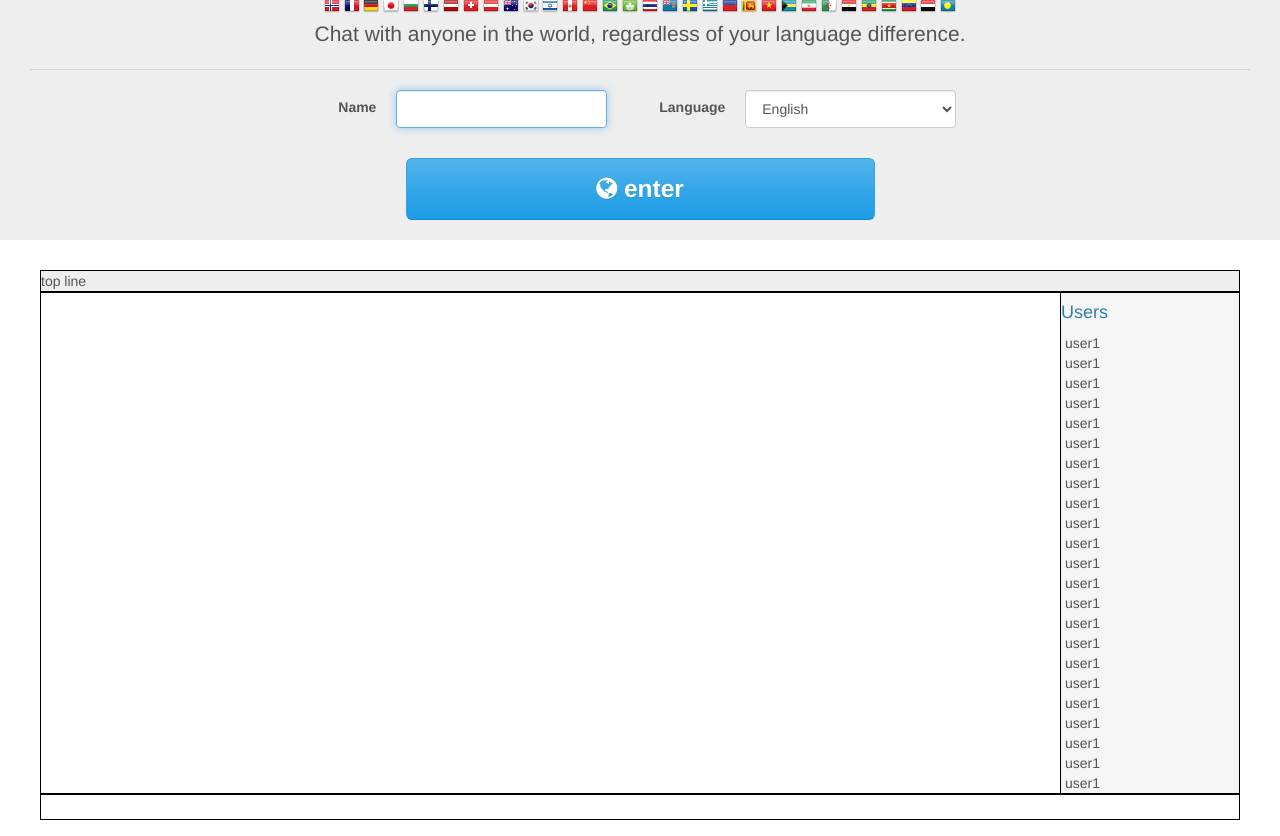
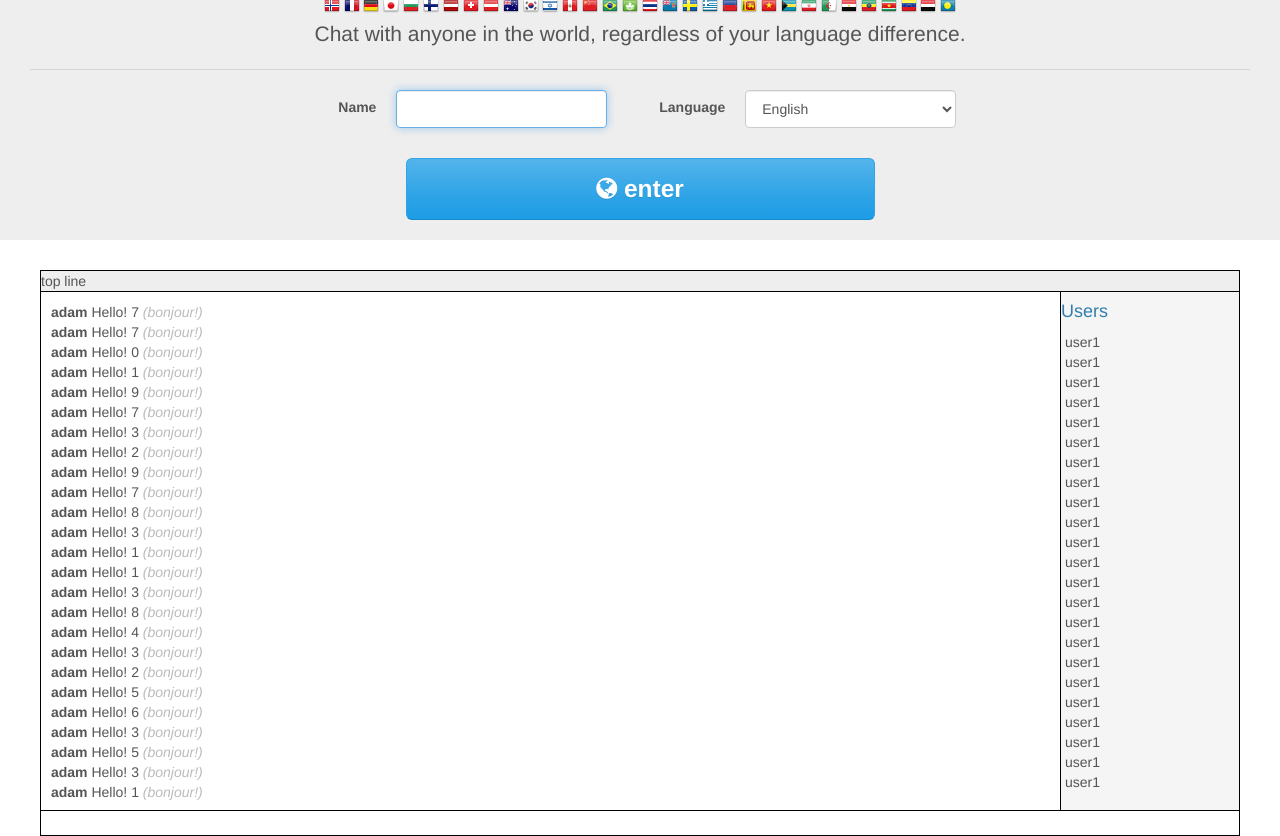
Before and after one commit to abailin/worldchat, a website: page public/index.html in a window 1280 px wide. Shown: the part 111-947 px from the top of the page. Drawn offline with nearby package versions, Linux system fonts and the light colour scheme; files that its build step writes are made by us from their sources; no server answers.

Commit message:
message window good

```diff
--- a/less/worldchat.less
+++ b/less/worldchat.less
@@ -210,9 +210,38 @@ body {
 				border: thin solid black;
 				background-color: white;
 				border-right: none;
+				border-bottom: none;
+				border-top: none;
+				padding: 8px 10px;
+
+				.messages {
+
+					height: 500px;
+					overflow-y: scroll;
+					overflow-x: hidden;
+					white-space: nowrap;
+
+
+					.message {
+						.username {
+							font-weight: bold;
+						}
+						.message-body {
+							.translation {
+
+							}
+							.original {
+								font-style: italic;
+								color: #bbb;
+							}
+						}
+					}
+				}
 			}
 			.user-list {
 				border: thin solid black;
+				border-top: none;
+				border-bottom: none;
 				display: table-cell;
 				width: @userListWidth;
 				background-color: #f5f5f5;
@@ -230,7 +259,6 @@ body {
 					}
 				}
 			}
-
 		}
 	}
 
--- a/public/index.html
+++ b/public/index.html
@@ -115,7 +115,9 @@
 
 		<div class="table-wrap">
 			<div class="zrow">
+
 				<div class="message-container">
+					<div class="messages"></div>
 				</div>
 
 				<div class="user-list">
@@ -201,7 +203,7 @@
 	</section>
 
 
-	<div class="container">
+	<!-- <div class="container">
 		<div class="row wrapper-main hidden">
 
 			<div class="col-xs-12">
@@ -218,15 +220,12 @@
 				<div class="row chat-window">
 					<div class="col-xs-12">
 
-						<!-- holds all messages -->
 						<div class="messages"></div>
 
-						<!-- chat input -->
 						<div class="form-group">
 							<textarea class="form-control" rows="2" id="input-text"></textarea>
 						</div>
 
-						<!-- send button -->
 						<div class="form-group text-right">
 							<button type="submit" class="btn btn-primary" id="btn-send-message">Send</button>
 						</div>
@@ -245,7 +244,7 @@
 				</div>
 			</div>
 		</div>
-	</div>
+	</div> -->
 
 	<footer class="">
 		<div class="container">
@@ -386,6 +385,20 @@ $(".form-login").on("submit", function(e) { e.preventDefault(); });
 Attribution
 flags from: https://www.flag-sprites.com/
 */
+
+var $messages = $(".message-container");
+for (var i=0; i<100; i++) {
+	setTimeout(function() {
+		var r = parseInt(Math.random()*10);
+		App.addMessageToConversation({
+			from_user: "adam",
+			message: "Hello! " + r,
+			original: "bonjour!"
+		});
+	}, 10);
+
+}
+
 </script>
 
 </body>
--- a/public/js/worldchat.js
+++ b/public/js/worldchat.js
@@ -28,6 +28,7 @@ var App = {
 		this.selectors.$language_select = $(".intro select");
 		this.selectors.$input_name = $(".input-username");
 		this.selectors.$messages = $(".messages");
+		this.selectors.$message_container = $(".message-container");
 		this.selectors.$btn_start = $(".btn-start");
 
 
```
